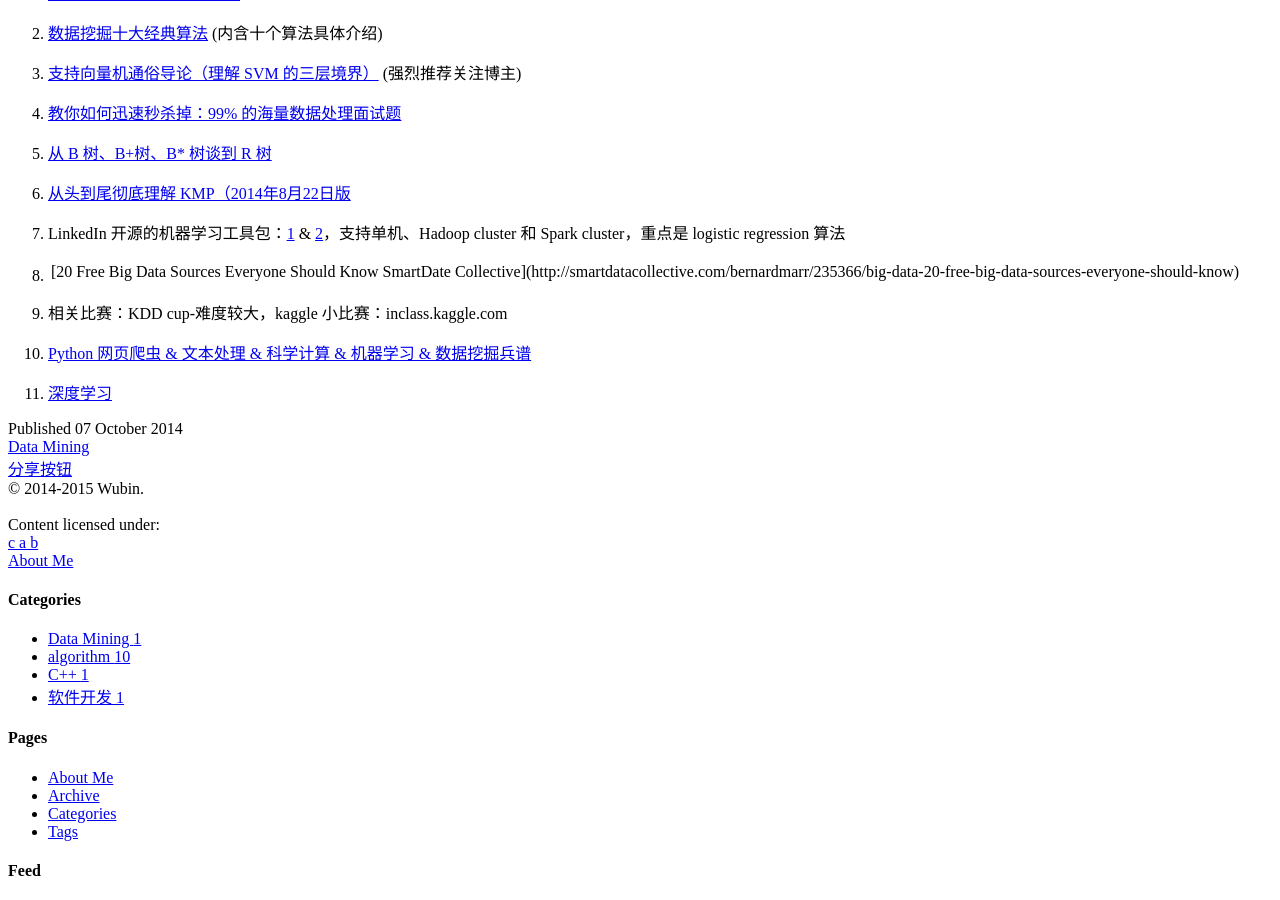
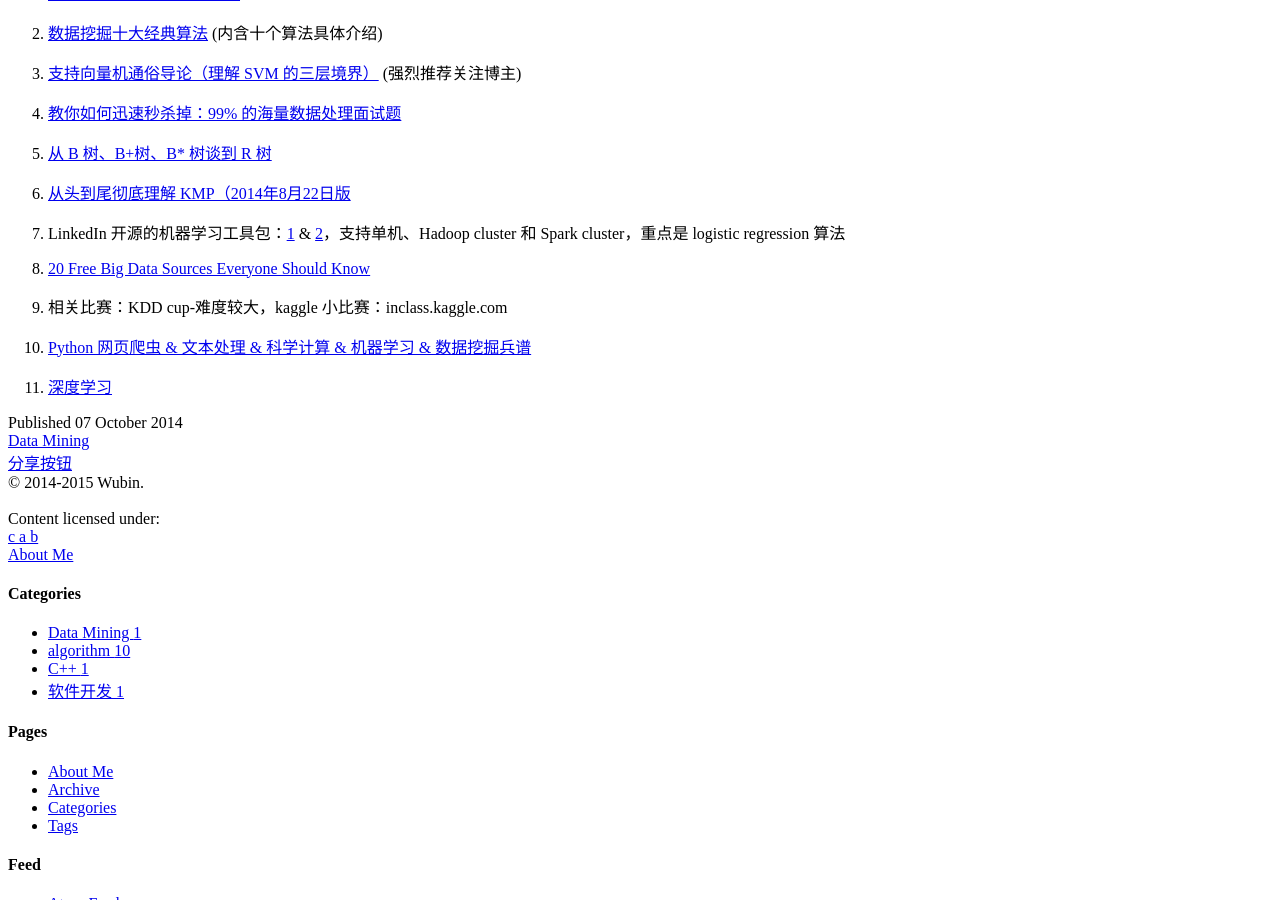
Before and after one commit to Wubin91/wubin91.github.com, a Jekyll site: the page built from _posts/2014-10-07-LearningMaterials-MachingLearning-and-DataMining.markdown, in a window 1280 px wide and 900 px high, scrolled down 349 px. Built offline with Jekyll 4.4.1, drawn with Linux system fonts in a browser that asks for light colours; nearby versions of some CDN libraries; library files that are not in the unit come from our copies; comment, search, counter and statistics services are not loaded.

Commit message:
Data Mining

```diff
--- a/_posts/2014-10-07-LearningMaterials-MachingLearning-and-DataMining.markdown
+++ b/_posts/2014-10-07-LearningMaterials-MachingLearning-and-DataMining.markdown
@@ -24,7 +24,7 @@ tags: [Data Mining]
 
 7. LinkedIn 开源的机器学习工具包：[1](https://github.com/linkedin/ml-ease) & [2](http://engineering.linkedin.com/large-scale-machine-learning/open-sourcing-ml-ease)，支持单机、Hadoop cluster 和 Spark cluster，重点是 logistic regression 算法
 
-8. [20 Free Big Data Sources Everyone Should Know|SmartDate Collective](http://smartdatacollective.com/bernardmarr/235366/big-data-20-free-big-data-sources-everyone-should-know)
+8. [20 Free Big Data Sources Everyone Should Know](http://smartdatacollective.com/bernardmarr/235366/big-data-20-free-big-data-sources-everyone-should-know)
 
 9. 相关比赛：KDD cup-难度较大，kaggle 小比赛：inclass.kaggle.com
 
```
